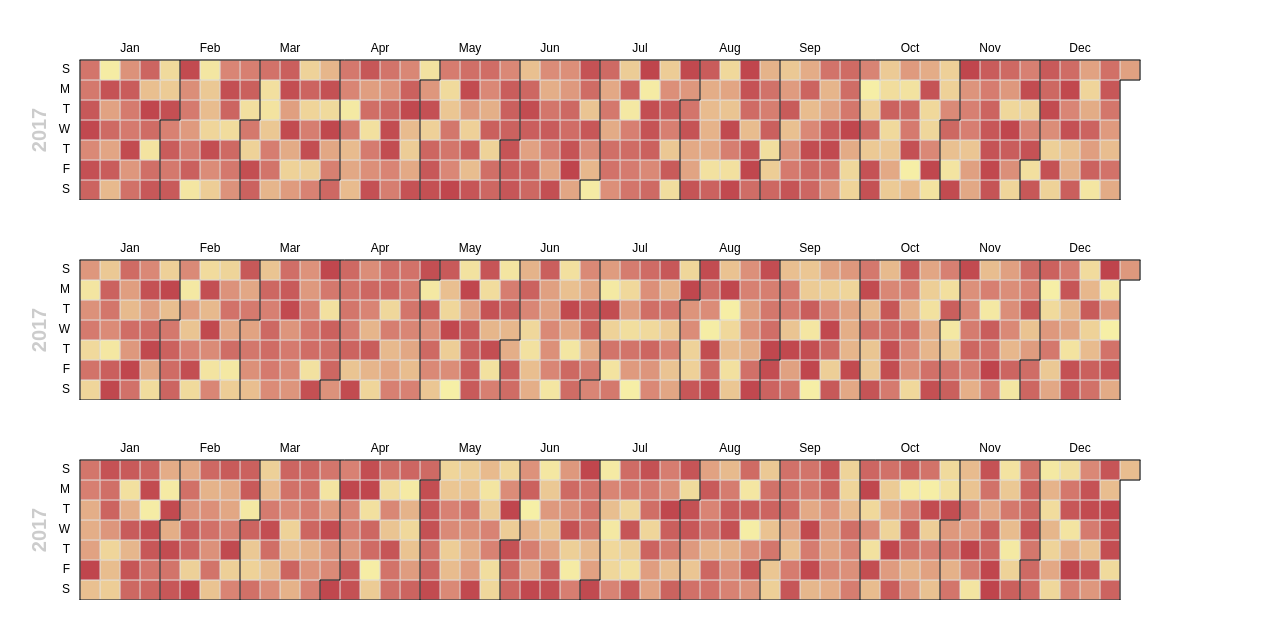
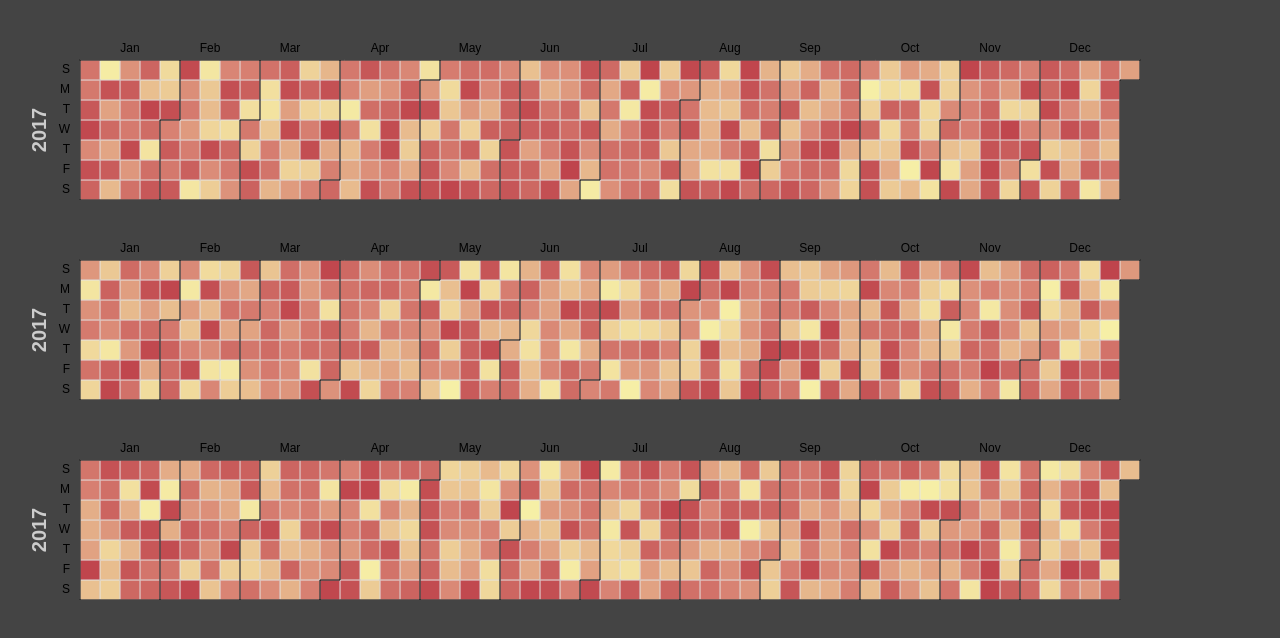
Before and after one commit to makeupsomething/covid-app, a React (Create React App) app: page / in a window 1280 px wide. Shown: the top 638 px of the page. Built offline with nearby package versions, Linux system fonts and the light colour scheme.

Commit message:
Add backgound color

```diff
--- a/src/index.css
+++ b/src/index.css
@@ -5,4 +5,6 @@ body {
     sans-serif;
   -webkit-font-smoothing: antialiased;
   -moz-osx-font-smoothing: grayscale;
+
+  background-color: #444444;
 }
```
